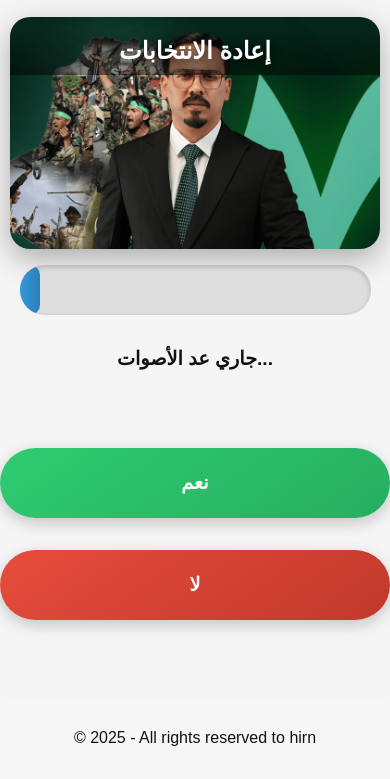
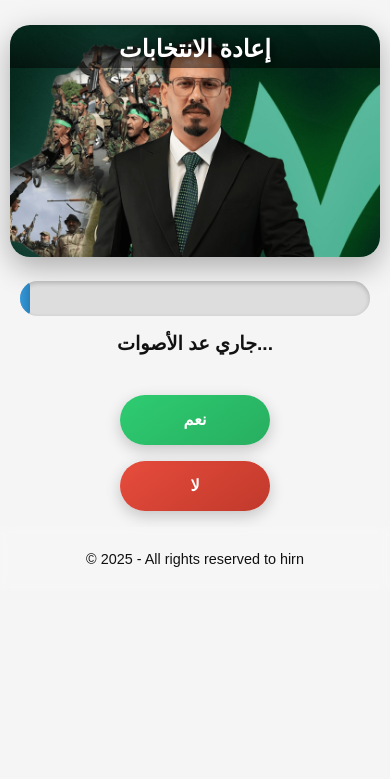
Before and after one commit to RELAXLESS/hirn-survey, a plain HTML site: page index.html in a window 390 px wide. Shown: the part 65-844 px from the top of the page. Drawn offline with Linux system fonts and the light colour scheme.

Commit message:
Update index.html

```diff
--- a/index.html
+++ b/index.html
@@ -17,6 +17,7 @@
   --font: 'Cairo', sans-serif;
 }
 
+/* Global */
 * { margin:0; padding:0; box-sizing:border-box; font-family: var(--font); transition: background-color var(--transition), color var(--transition); }
 body.light { background-color: var(--bg-light); color: var(--text-dark); }
 body.dark { background-color: var(--bg-dark); color: var(--text-light); }
@@ -29,19 +30,19 @@
 #toggleTheme:hover { transform: scale(1.1); }
 
 /* Main Image */
-  .main-image { position: relative; width:90%; max-width: 800px; margin: 2rem auto; border-radius: 20px; overflow:hidden; display:flex; justify-content:center; align-items:center; box-shadow: 0 10px 30px rgba(0,0,0,0.3);}
-  .main-image img { width:100%; height: auto; max-height:500px; object-fit:cover; display: block; }
-  .main-image span { position:absolute; top: 20px; width: 100%; text-align: center; color:white; font-size:2.5rem; font-weight:bold; text-shadow: 2px 2px 10px rgba(0,0,0,0.8); padding: 10px; background: linear-gradient(transparent, rgba(0,0,0,0.5)); }
+.main-image { position: relative; width:95%; max-width:500px; margin: 1.5rem auto; border-radius: 20px; overflow:hidden; display:flex; justify-content:center; align-items:center; box-shadow: 0 10px 30px rgba(0,0,0,0.3);}
+.main-image img { width:100%; height: auto; max-height:300px; object-fit:cover; display: block; }
+.main-image span { position:absolute; top: 10px; width: 100%; text-align: center; color:white; font-size:2rem; font-weight:bold; text-shadow: 2px 2px 10px rgba(0,0,0,0.8); padding: 5px; background: linear-gradient(transparent, rgba(0,0,0,0.5)); }
 
 /* Final message */
-  #finalMessage { display: none; font-size: 2.5rem; font-weight: bold; color:#e74c3c; text-align:center; margin: 1rem 0 2rem 0; animation: fadeIn 1s ease forwards; }
+#finalMessage { display: none; font-size: 2rem; font-weight: bold; color:#e74c3c; text-align:center; margin: 1rem 0 2rem 0; animation: fadeIn 1s ease forwards; }
 
 /* Buttons */
-  .buttons { display:flex; justify-content:center; gap:4rem; margin: 2rem 0; position: relative; min-height: 120px; }
-  button { padding:1.5rem 3rem; border:none; border-radius:50px; font-size:1.5rem; cursor:pointer; transition: all 0.3s; position: relative; box-shadow: 0 5px 15px rgba(0,0,0,0.2); font-weight: bold; min-width: 150px; height: 80px; display: flex; align-items: center; justify-content: center; }
-  button:hover { transform: translateY(-5px); box-shadow: 0 8px 20px rgba(0,0,0,0.3); }
+.buttons { display:flex; flex-direction: column; justify-content:center; align-items:center; gap:1rem; margin: 1rem auto; position: relative; max-width: 300px; }
+button { padding:1rem 2rem; border:none; border-radius:50px; font-size:1.2rem; cursor:pointer; transition: all 0.3s; position: relative; box-shadow: 0 5px 15px rgba(0,0,0,0.2); font-weight: bold; min-width: 200px; height: 60px; display: flex; align-items: center; justify-content: center; }
+button:hover { transform: translateY(-3px); box-shadow: 0 6px 15px rgba(0,0,0,0.3); }
 button:active { transform: translateY(2px); }
-  button#yes { background: linear-gradient(145deg, var(--btn-yes), #27ae60); color:white; z-index: 10; transition: left 0.3s, top 0.3s; }
+button#yes { background: linear-gradient(145deg, var(--btn-yes), #27ae60); color:white; z-index: 10; transition: left 0.2s, top 0.2s; }
 button#no { background: linear-gradient(145deg, var(--btn-no), #c0392b); color:white; }
 
 /* Animations */
@@ -50,29 +51,20 @@
 @keyframes fadeIn { 0%{opacity:0; transform: scale(0.8);} 100%{opacity:1; transform: scale(1);} }
 
 /* Result Bar */
-  .result-container { width:90%; max-width:700px; margin:0 auto 2rem auto; display:flex; flex-direction: column; align-items:center; position:relative; }
-  .fill { width:0%; height:50px; background: linear-gradient(90deg, var(--result-bar), #2980b9); display:flex; align-items:center; justify-content:flex-end; color:white; font-weight:bold; border-radius: 25px; padding-right: 20px; font-size: 1.2rem; transition: width 0.1s ease; }
-  .result-bar { width:100%; background:#ddd; border-radius:25px; overflow:hidden; margin-bottom:1rem; box-shadow: inset 0 2px 5px rgba(0,0,0,0.2); height:50px; }
-  .result-text { font-size:1.5rem; font-weight:bold; text-align: center; margin-top: 1rem; }
+.result-container { width:95%; max-width:350px; margin:0 auto 1.5rem auto; display:flex; flex-direction: column; align-items:center; position:relative; }
+.fill { width:0%; height:40px; background: linear-gradient(90deg, var(--result-bar), #2980b9); display:flex; align-items:center; justify-content:flex-end; color:white; font-weight:bold; border-radius: 25px; padding-right: 15px; font-size: 1rem; transition: width 0.1s ease; }
+.result-bar { width:100%; background:#ddd; border-radius:25px; overflow:hidden; margin-bottom:1rem; box-shadow: inset 0 2px 5px rgba(0,0,0,0.2); height:40px; }
+.result-text { font-size:1.2rem; font-weight:bold; text-align: center; }
 
 /* Footer */
-  footer { text-align:center; padding:2rem; margin-top:auto; font-size:1rem; background: rgba(255,255,255,0.1); backdrop-filter: blur(5px); }
+footer { text-align:center; padding:1.5rem; font-size:0.9rem; background: rgba(255,255,255,0.1); backdrop-filter: blur(5px); }
 
-  /* Responsive */
-  @media (max-width:768px){
-    .buttons { flex-direction: column; gap:2rem; min-height: 200px; }
-    .main-image span { font-size:2rem; }
-    button { padding: 1.2rem 2.5rem; font-size: 1.3rem; }
-    .main-image { width: 95%; margin: 1rem auto; }
-    header { padding: 1rem; }
-    header h1 { font-size: 1.3rem; }
-  }
 @media (max-width:480px){
-    .main-image span { font-size:1.5rem; top: 10px; }
-    button { padding: 1rem 2rem; font-size: 1.2rem; min-width: 120px; height: 70px; }
-    .result-text { font-size: 1.2rem; }
-    .fill { font-size: 1rem; }
-    #finalMessage { font-size: 1.8rem; }
+  .main-image span { font-size:1.5rem; top: 5px; }
+  button { padding: 0.8rem 1.8rem; font-size: 1rem; min-width: 150px; height: 50px; }
+  .fill { font-size: 0.9rem; height:35px; padding-right:10px; }
+  .result-bar { height:35px; }
+  #finalMessage { font-size: 1.5rem; }
 }
 </style>
 </head>
@@ -88,7 +80,6 @@
   <span>إعادة الانتخابات</span>
 </div>
 
-<!-- Final message يظهر بعد اكتمال العد -->
 <div id="finalMessage">نشوفك ب 2069</div>
 
 <div class="result-container" id="resultContainer">
@@ -108,12 +99,10 @@
 <script>
 const toggleTheme = document.getElementById('toggleTheme');
 const body = document.body;
-
 if(localStorage.getItem('theme')){
   body.className = localStorage.getItem('theme');
   toggleTheme.textContent = body.classList.contains('dark') ? '☀️' : '🌙';
 }
-
 toggleTheme.addEventListener('click', () => {
   body.classList.toggle('dark');
   body.classList.toggle('light');
@@ -124,25 +113,19 @@
 // Button Yes (هرب)
 const yesBtn = document.getElementById('yes');
 const buttonsContainer = document.querySelector('.buttons');
-
 yesBtn.addEventListener('mouseenter', moveButton);
 yesBtn.addEventListener('touchstart', moveButton);
-  yesBtn.addEventListener('click', function(e) {
-    e.preventDefault();
-    e.stopPropagation();
-    moveButton();
-    return false;
-  });
+yesBtn.addEventListener('click', function(e){ e.preventDefault(); e.stopPropagation(); moveButton(); return false; });
 
 function moveButton(){
   yesBtn.style.animation = 'pulse 0.3s';
-    setTimeout(() => { yesBtn.style.animation = ''; }, 300);
+  setTimeout(()=>{ yesBtn.style.animation=''; },300);
 
   const containerRect = buttonsContainer.getBoundingClientRect();
   const btnRect = yesBtn.getBoundingClientRect();
 
-    const maxX = containerRect.width - btnRect.width - 20;
-    const maxY = containerRect.height - btnRect.height - 20;
+  const maxX = containerRect.width - btnRect.width;
+  const maxY = containerRect.height - btnRect.height;
 
   const randomX = Math.floor(Math.random() * maxX);
   const randomY = Math.floor(Math.random() * maxY);
@@ -160,31 +143,26 @@
 const finalMessage = document.getElementById('finalMessage');
 
 noBtn.addEventListener('click', () => {
-    // Flash effect
   noBtn.style.animation = 'flash 0.5s';
-    setTimeout(() => { noBtn.style.animation = ''; }, 500);
+  setTimeout(()=>{ noBtn.style.animation=''; },500);
 
-    // إخفاء الأزرار فقط
-    yesBtn.style.display = 'none';
-    noBtn.style.display = 'none';
+  yesBtn.style.display='none';
+  noBtn.style.display='none';
 
-    // Fill the bar gradually
-    let width = 0;
-    const interval = setInterval(() => {
-      width += 1;
-      fillBar.style.width = width + '%';
-      fillBar.textContent = width + '%';
-
-      if(width >= 100) {
+  let width=0;
+  const interval = setInterval(()=>{
+    width+=1;
+    fillBar.style.width=width+'%';
+    fillBar.textContent=width+'%';
+    if(width>=100){
       clearInterval(interval);
-        setTimeout(() => {
-          resultText.textContent = 'نتيجة الاستفتاء: 100% ضد إعادة الانتخابات';
-          finalMessage.style.display = 'block'; // يظهر بعد انتهاء العد
-        }, 500);
+      setTimeout(()=>{
+        resultText.textContent='نتيجة الاستفتاء: 100% ضد إعادة الانتخابات';
+        finalMessage.style.display='block';
+      },500);
     }
-    }, 30);
+  },30);
 });
-
 </script>
 
 </body>
```
Lines whose indentation alone changed are shown as unchanged.
